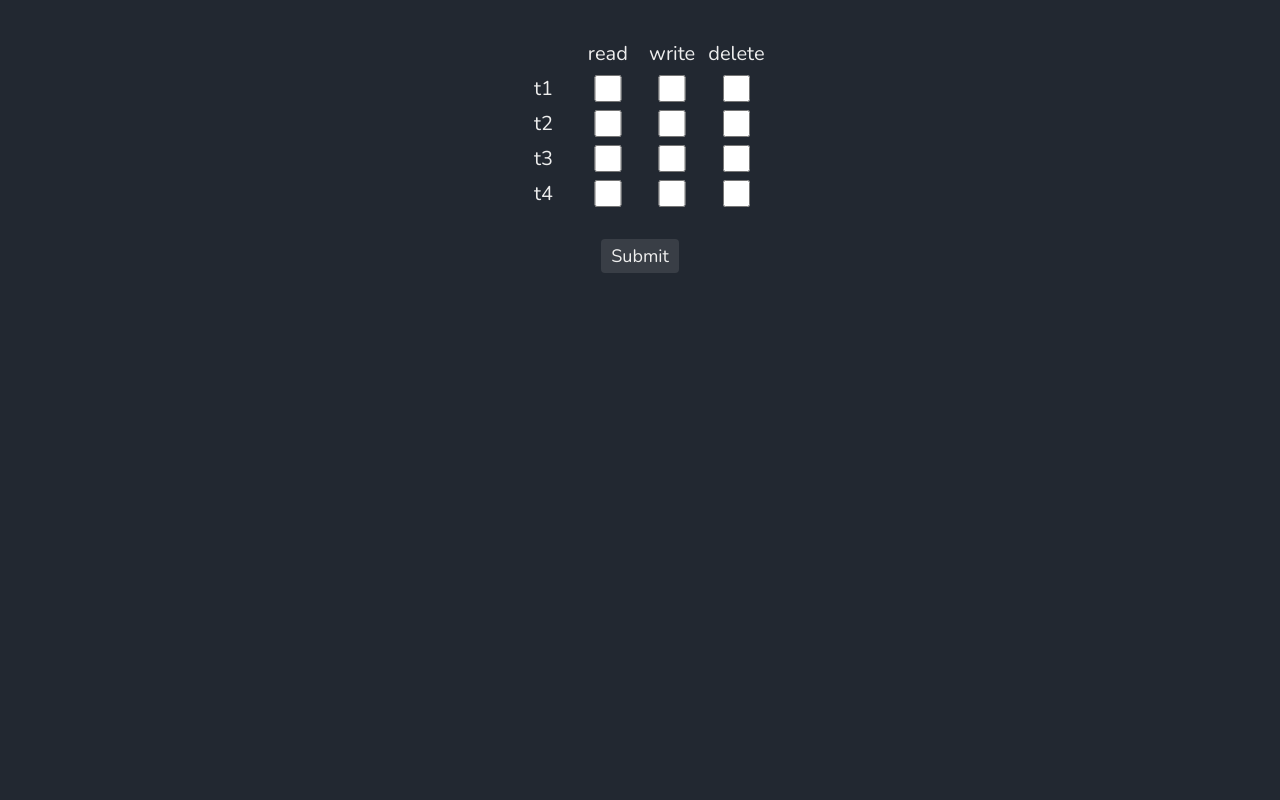
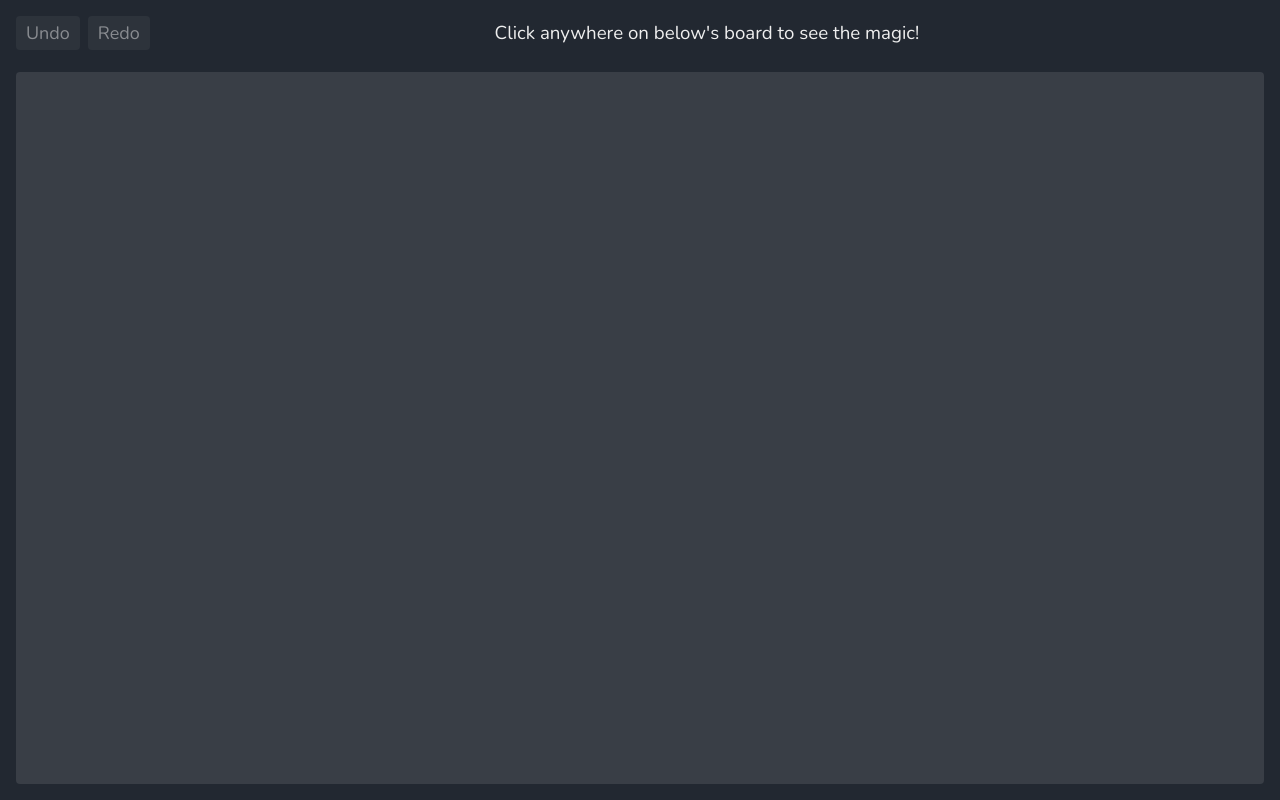
Before and after one commit to darrellrahan/cost-of-living, a React (Create React App) app: page / in a window 1280 px wide. Built offline with nearby package versions, Linux system fonts and the light colour scheme.

Commit message:
first commit

```diff
--- a/src/App.js
+++ b/src/App.js
@@ -1,80 +1,92 @@
-import { useEffect, useRef, useState } from "react";
+import { useState } from "react";
 
-function CheckboxRow({ label, setPermissionResults }) {
-  const [permissions, setPermissions] = useState({
-    read: false,
-    write: false,
-    delete: false,
+function App() {
+  const [coordinates, setCoordinates] = useState({
+    currentCoordinates: [],
+    poppedCoordinates: [],
   });
 
-  useEffect(() => {
-    setPermissionResults((prev) => ({ ...prev, [label]: permissions }));
-  }, [permissions, label, setPermissionResults]);
+  function handleClick(e) {
+    const newCurrentCoordinates = [...coordinates.currentCoordinates];
+    newCurrentCoordinates.push({ x: e.clientX, y: e.clientY });
 
-  function handleCheckboxChange(type, isChecked) {
-    if (type === "delete") {
-      setPermissions((prev) => {
-        return isChecked
-          ? { ...prev, read: true, write: true, delete: true }
-          : { ...prev, delete: false };
-      });
-    } else {
-      setPermissions((prev) => {
-        return isChecked
-          ? { ...prev, [type]: true }
-          : { ...prev, [type]: false, delete: false };
-      });
-    }
+    setCoordinates({
+      ...coordinates,
+      currentCoordinates: newCurrentCoordinates,
+    });
   }
 
-  return (
-    <>
-      <label>{label}</label>
-      <input
-        type="checkbox"
-        checked={permissions.read}
-        onChange={(e) => handleCheckboxChange("read", e.target.checked)}
-      />
-      <input
-        type="checkbox"
-        checked={permissions.write}
-        onChange={(e) => handleCheckboxChange("write", e.target.checked)}
-      />
-      <input
-        type="checkbox"
-        checked={permissions.delete}
-        onChange={(e) => handleCheckboxChange("delete", e.target.checked)}
-      />
-    </>
-  );
-}
+  function handleCoordinate(type) {
+    const newCurrentCoordinates = [...coordinates.currentCoordinates];
+    const newPoppedCoordinates = [...coordinates.poppedCoordinates];
 
-function App() {
-  const [permissionResults, setPermissionResults] = useState({});
-  const resultsRef = useRef(null);
+    const poppedCoordinate =
+      type === "undo"
+        ? newCurrentCoordinates.pop()
+        : newPoppedCoordinates.pop();
 
-  function showResults() {
-    resultsRef.current.innerHTML = `<pre>${JSON.stringify(
-      permissionResults,
-      null,
-      4
-    )}</pre>`;
+    type === "undo"
+      ? newPoppedCoordinates.push(poppedCoordinate)
+      : newCurrentCoordinates.push(poppedCoordinate);
+
+    if (!poppedCoordinate) return;
+
+    setCoordinates({
+      currentCoordinates: newCurrentCoordinates,
+      poppedCoordinates: newPoppedCoordinates,
+    });
   }
 
   return (
     <div className="app-container">
-      <div className="grid">
-        <span></span>
-        <label>read</label>
-        <label>write</label>
-        <label>delete</label>
-        <CheckboxRow label="t1" setPermissionResults={setPermissionResults} />
-        <CheckboxRow label="t2" setPermissionResults={setPermissionResults} />
-        <CheckboxRow label="t3" setPermissionResults={setPermissionResults} />
-        <CheckboxRow label="t4" setPermissionResults={setPermissionResults} />
+      <div className="top">
+        <div className="buttons">
+          <button
+            disabled={coordinates.currentCoordinates.length === 0 && true}
+            style={{
+              opacity: coordinates.currentCoordinates.length === 0 && "0.5",
+              cursor:
+                coordinates.currentCoordinates.length === 0
+                  ? "not-allowed"
+                  : "pointer",
+            }}
+            onClick={() => handleCoordinate("undo")}
+          >
+            Undo
+          </button>
+          <button
+            disabled={coordinates.poppedCoordinates.length === 0 && true}
+            style={{
+              opacity: coordinates.poppedCoordinates.length === 0 && "0.5",
+              cursor:
+                coordinates.poppedCoordinates.length === 0
+                  ? "not-allowed"
+                  : "pointer",
+            }}
+            onClick={() => handleCoordinate("redo")}
+          >
+            Redo
+          </button>
+        </div>
+        <h3>Click anywhere on below's board to see the magic!</h3>
+        <div />
       </div>
-      <button onClick={showResults}>Submit</button>
-      <div ref={resultsRef}></div>
+      <div className="click-area" onClick={handleClick}>
+        {coordinates.currentCoordinates.map((coordinate, index) => (
+          <div
+            key={index}
+            style={{
+              position: "absolute",
+              top: `${coordinate.y - 72}px`,
+              left: `${coordinate.x - 20}px`,
+              width: "10px",
+              height: "10px",
+              backgroundColor: "#eee",
+              borderRadius: "100%",
+            }}
+          />
+        ))}
+      </div>
     </div>
   );
 }
--- a/src/index.css
+++ b/src/index.css
@@ -10,54 +10,42 @@ body {
   font-family: "Nunito", sans-serif;
   background-color: #222831;
   color: #eee;
-  display: flex;
-  justify-content: center;
 }
 
-.app-container {
-  padding: 2.5rem;
-  width: fit-content;
+.app-container .top {
   display: flex;
-  flex-direction: column;
-  justify-content: center;
   align-items: center;
+  justify-content: space-between;
+  padding: 1rem;
 }
 
-.grid {
-  display: grid;
-  grid-template-columns: repeat(4, 1fr);
-  gap: 0.5rem;
+h3 {
+  font-weight: normal;
 }
 
-label {
-  text-align: center;
-  font-size: 20px;
+.click-area {
+  position: fixed;
+  top: 4.5rem;
+  bottom: 1rem;
+  left: 1rem;
+  right: 1rem;
+  background-color: #393e46;
+  border-radius: 4px;
+  cursor: pointer;
 }
 
-input[type="checkbox"] {
-  cursor: pointer;
-  outline: none;
+.buttons {
+  display: flex;
+  gap: 8px;
 }
 
 button {
-  font-family: "Nunito", sans-serif;
+  background-color: #393e46;
+  color: #eee;
   font-size: 18px;
   border: none;
   outline: none;
-  background-color: #393e46;
-  color: #eee;
+  padding: 5px 10px;
   border-radius: 4px;
-  padding: 5px 10px;
-  margin: 2rem 0;
-  cursor: pointer;
-  transition: all 0.3s linear;
+  font-family: "Nunito", sans-serif;
 }
-
-button:hover {
-  background-color: #eee;
-  color: #393e46;
-}
-
-pre {
-  font-size: 1rem;
-}
```
